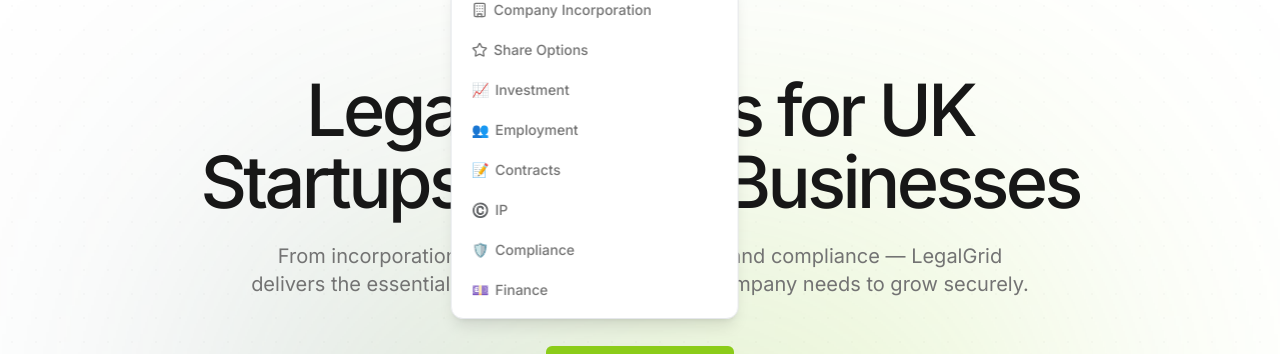
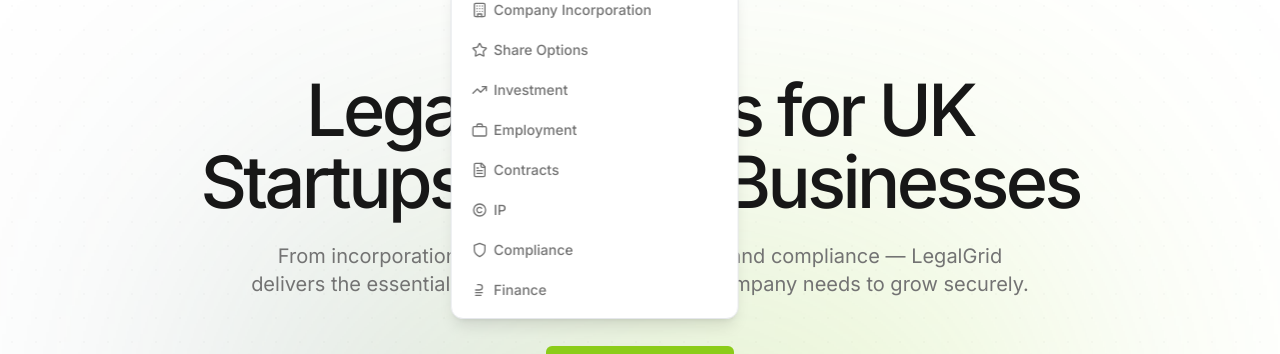
Before and after one commit to vickyliu713-dev/legalgrid, a Next.js app: page / in a window 1280 px wide. Both pictures are taken after a click on the button "Services". Shown: the part 127-481 px from the top of the page. Built offline with nearby package versions, Linux system fonts and the light colour scheme; no server answers.

Commit message:
style(header): replace emojis with vector icons for Services LP links

```diff
--- a/components/Header.tsx
+++ b/components/Header.tsx
@@ -41,27 +41,27 @@
                     Share Options
                   </Link>
                   <Link href="/investment" onClick={() => setServicesOpen(false)} className="inline-flex items-center justify-start text-sm font-medium ring-offset-background focus-visible:outline-none focus-visible:ring-2 focus-visible:ring-ring focus-visible:ring-offset-2 disabled:pointer-events-none disabled:opacity-50 bg-transparent h-10 px-3 rounded-lg transition-colors relative text-[#737373] hover:text-foreground hover:bg-muted">
-                    <span className="inline-block mr-1.5">📈</span>
+                    <svg xmlns="http://www.w3.org/2000/svg" width="16" height="16" viewBox="0 0 24 24" fill="none" stroke="currentColor" strokeWidth="2" strokeLinecap="round" strokeLinejoin="round" className="inline-block mr-1.5"><path d="M22 7l-8.5 8.5-5-5L2 17"></path><path d="M16 7h6v6"></path></svg>
                     Investment
                   </Link>
                   <Link href="/employment" onClick={() => setServicesOpen(false)} className="inline-flex items-center justify-start text-sm font-medium ring-offset-background focus-visible:outline-none focus-visible:ring-2 focus-visible:ring-ring focus-visible:ring-offset-2 disabled:pointer-events-none disabled:opacity-50 bg-transparent h-10 px-3 rounded-lg transition-colors relative text-[#737373] hover:text-foreground hover:bg-muted">
-                    <span className="inline-block mr-1.5">👥</span>
+                    <svg xmlns="http://www.w3.org/2000/svg" width="16" height="16" viewBox="0 0 24 24" fill="none" stroke="currentColor" strokeWidth="2" strokeLinecap="round" strokeLinejoin="round" className="inline-block mr-1.5"><rect x="2" y="7" width="20" height="14" rx="2" ry="2"></rect><path d="M16 7V5a2 2 0 0 0-2-2h-4a2 2 0 0 0-2 2v2"></path></svg>
                     Employment
                   </Link>
                   <Link href="/contracts" onClick={() => setServicesOpen(false)} className="inline-flex items-center justify-start text-sm font-medium ring-offset-background focus-visible:outline-none focus-visible:ring-2 focus-visible:ring-ring focus-visible:ring-offset-2 disabled:pointer-events-none disabled:opacity-50 bg-transparent h-10 px-3 rounded-lg transition-colors relative text-[#737373] hover:text-foreground hover:bg-muted">
-                    <span className="inline-block mr-1.5">📝</span>
+                    <svg xmlns="http://www.w3.org/2000/svg" width="16" height="16" viewBox="0 0 24 24" fill="none" stroke="currentColor" strokeWidth="2" strokeLinecap="round" strokeLinejoin="round" className="inline-block mr-1.5"><path d="M15 2H6a2 2 0 0 0-2 2v16a2 2 0 0 0 2 2h12a2 2 0 0 0 2-2V7Z"></path><path d="M14 2v4a2 2 0 0 0 2 2h4"></path><path d="M10 9H8"></path><path d="M16 13H8"></path><path d="M16 17H8"></path></svg>
                     Contracts
                   </Link>
                   <Link href="/ip" onClick={() => setServicesOpen(false)} className="inline-flex items-center justify-start text-sm font-medium ring-offset-background focus-visible:outline-none focus-visible:ring-2 focus-visible:ring-ring focus-visible:ring-offset-2 disabled:pointer-events-none disabled:opacity-50 bg-transparent h-10 px-3 rounded-lg transition-colors relative text-[#737373] hover:text-foreground hover:bg-muted">
-                    <span className="inline-block mr-1.5">©️</span>
+                    <svg xmlns="http://www.w3.org/2000/svg" width="16" height="16" viewBox="0 0 24 24" fill="none" stroke="currentColor" strokeWidth="2" strokeLinecap="round" strokeLinejoin="round" className="inline-block mr-1.5"><circle cx="12" cy="12" r="9"></circle><path d="M15 9.5a4 4 0 1 0 0 5"></path></svg>
                     IP
                   </Link>
                   <Link href="/compliance" onClick={() => setServicesOpen(false)} className="inline-flex items-center justify-start text-sm font-medium ring-offset-background focus-visible:outline-none focus-visible:ring-2 focus-visible:ring-ring focus-visible:ring-offset-2 disabled:pointer-events-none disabled:opacity-50 bg-transparent h-10 px-3 rounded-lg transition-colors relative text-[#737373] hover:text-foreground hover:bg-muted">
-                    <span className="inline-block mr-1.5">🛡️</span>
+                    <svg xmlns="http://www.w3.org/2000/svg" width="16" height="16" viewBox="0 0 24 24" fill="none" stroke="currentColor" strokeWidth="2" strokeLinecap="round" strokeLinejoin="round" className="inline-block mr-1.5"><path d="M12 22s8-4 8-10V5l-8-3-8 3v7c0 6 8 10 8 10"></path></svg>
                     Compliance
                   </Link>
                   <Link href="/finances" onClick={() => setServicesOpen(false)} className="inline-flex items-center justify-start text-sm font-medium ring-offset-background focus-visible:outline-none focus-visible:ring-2 focus-visible:ring-ring focus-visible:ring-offset-2 disabled:pointer-events-none disabled:opacity-50 bg-transparent h-10 px-3 rounded-lg transition-colors relative text-[#737373] hover:text-foreground hover:bg-muted">
-                    <span className="inline-block mr-1.5">💷</span>
+                    <svg xmlns="http://www.w3.org/2000/svg" width="16" height="16" viewBox="0 0 24 24" fill="none" stroke="currentColor" strokeWidth="2" strokeLinecap="round" strokeLinejoin="round" className="inline-block mr-1.5"><path d="M6 12h6a4 4 0 1 0 0-8H9"></path><path d="M6 20h8"></path><path d="M6 16h10"></path></svg>
                     Finance
                   </Link>
                 </div>
```
